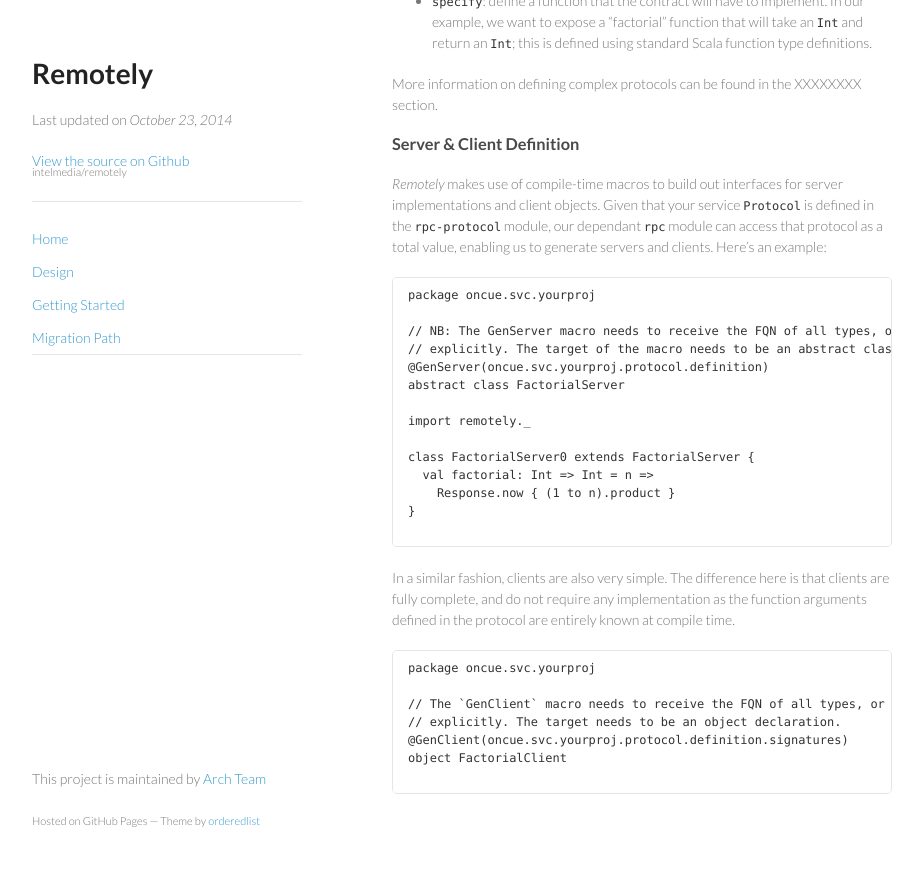
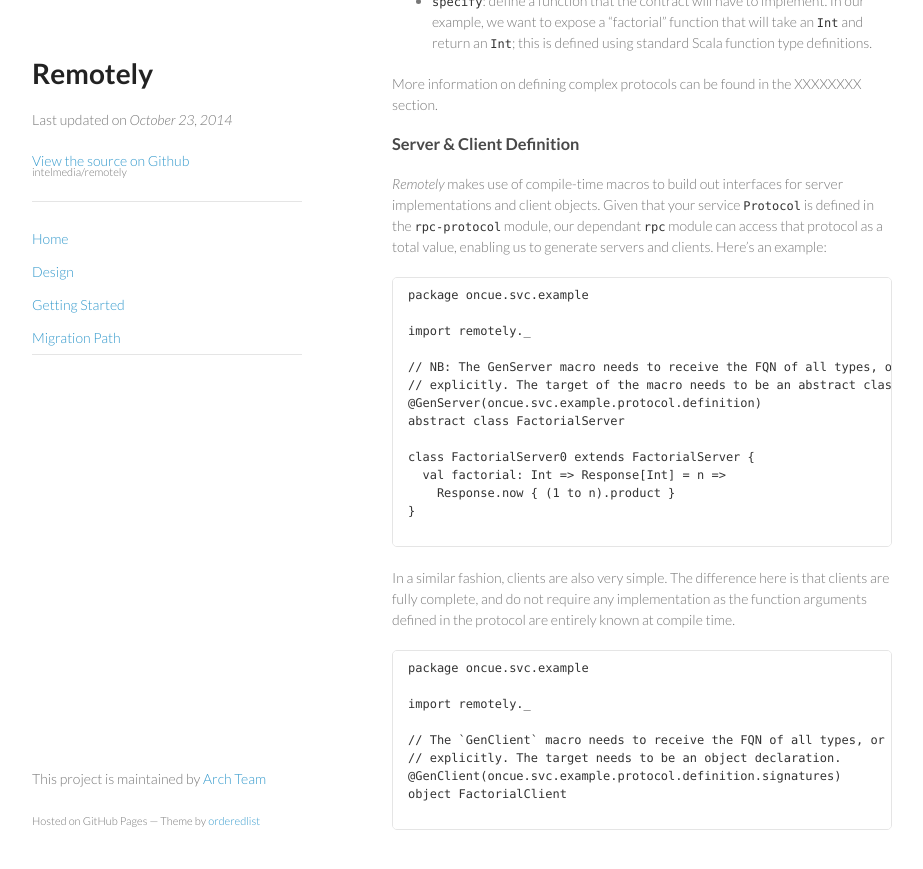
Before and after one commit to Verizon/remotely, a Jekyll site: the page built from index.md, in a window 1280 px wide and 900 px high, scrolled down 3277 px. Shown: the top 869 px of the window, without its empty margins (178-1101 px from the left). Built offline with Jekyll 4.4.1, drawn with Linux system fonts in a browser that asks for light colours; Markdown is read by kramdown in place of the engine named in the settings; some of the changed text lies outside the part shown.

Commit message:
updated code

````diff
--- a/index.md
+++ b/index.md
@@ -83,7 +83,7 @@ libraryDependencies += "oncue.svc.remotely" %% "core" % "x.x.+"
 The first thing that *Remotely* needs is to define a "protocol". A protocol is essentially a definition of the runtime contracts this server should enforce on callers. Consider this example from `rpc-protocol/src/main/scala/protocol.scala`:
 
 ```
-package oncue.svc.yourproj
+package oncue.svc.example
 
 import remotely._, codecs._
 
@@ -110,17 +110,17 @@ More information on defining complex protocols can be found in the XXXXXXXX sect
 *Remotely* makes use of compile-time macros to build out interfaces for server implementations and client objects. Given that your service `Protocol` is defined in the `rpc-protocol` module, our dependant `rpc` module can access that protocol as a total value, enabling us to generate servers and clients. Here's an example:
 
 ```
-package oncue.svc.yourproj
+package oncue.svc.example
+
+import remotely._
 
 // NB: The GenServer macro needs to receive the FQN of all types, or import them
 // explicitly. The target of the macro needs to be an abstract class.
-@GenServer(oncue.svc.yourproj.protocol.definition)
+@GenServer(oncue.svc.example.protocol.definition)
 abstract class FactorialServer
 
-import remotely._
-
 class FactorialServer0 extends FactorialServer {
-  val factorial: Int => Int = n =>
+  val factorial: Int => Response[Int] = n =>
     Response.now { (1 to n).product }
 }
 
@@ -129,11 +129,13 @@ class FactorialServer0 extends FactorialServer {
 In a similar fashion, clients are also very simple. The difference here is that clients are fully complete, and do not require any implementation as the function arguments defined in the protocol are entirely known at compile time.
 
 ```
-package oncue.svc.yourproj
+package oncue.svc.example
+
+import remotely._
 
 // The `GenClient` macro needs to receive the FQN of all types, or import them
 // explicitly. The target needs to be an object declaration.
-@GenClient(oncue.svc.yourproj.protocol.definition.signatures)
+@GenClient(oncue.svc.example.protocol.definition.signatures)
 object FactorialClient
 
 ```
````
